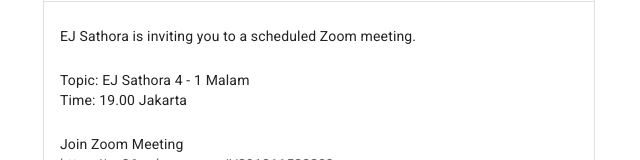
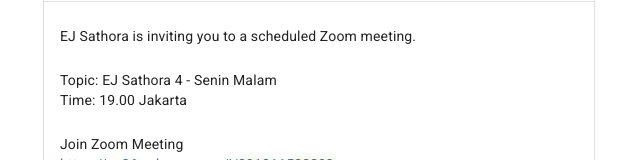
Before and after one commit to YuliusA/EJ-Sathora-Zoom-Invitation-link, a React (Create React App) app: page / in a window 1280 px wide. Shown: the part 177-337 px from the top of the page, without its empty margins (321-961 px from the left). Built offline with nearby package versions, Linux system fonts and the light colour scheme.

Commit message:
day label

```diff
--- a/src/components/ContentForm.js
+++ b/src/components/ContentForm.js
@@ -135,7 +135,7 @@
                     </Typography>
 
                     <Typography variant='body2'>
-                        Topic: EJ Sathora 4 - {selectedDay.id} Malam
+                        Topic: EJ Sathora 4 - {selectedDay.label} Malam
                     </Typography>
 
                     <Typography variant='body2' mb={3}>
```
